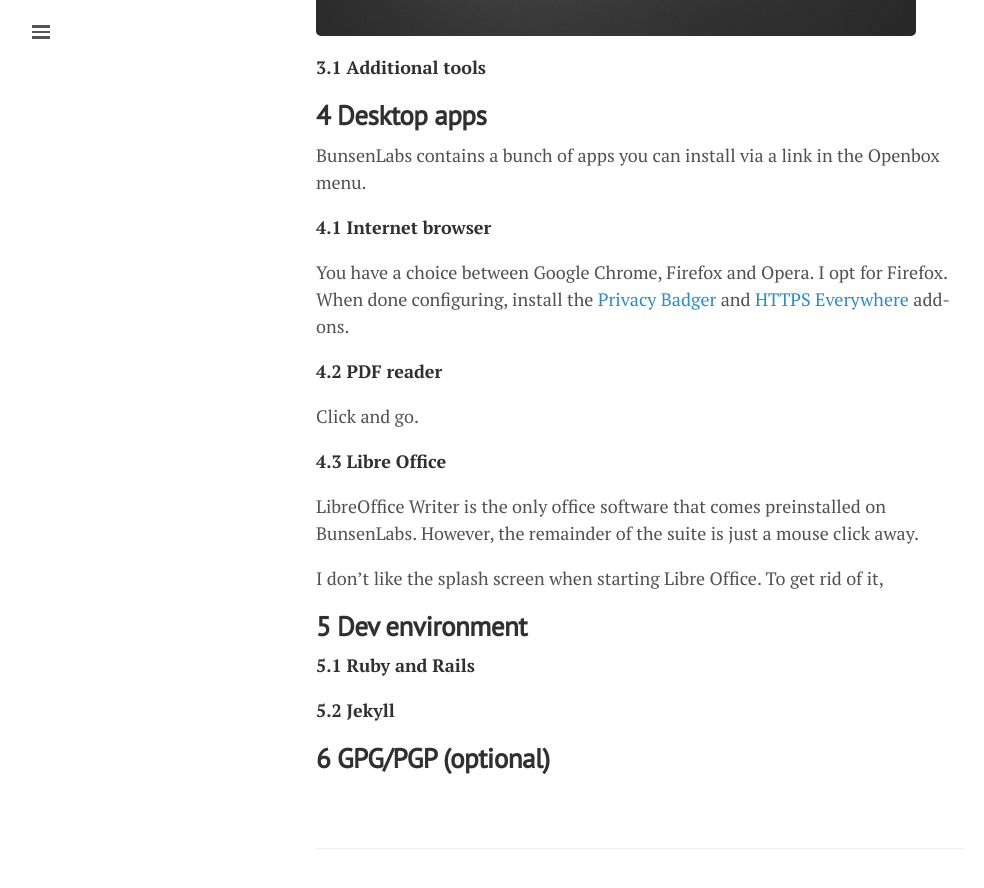
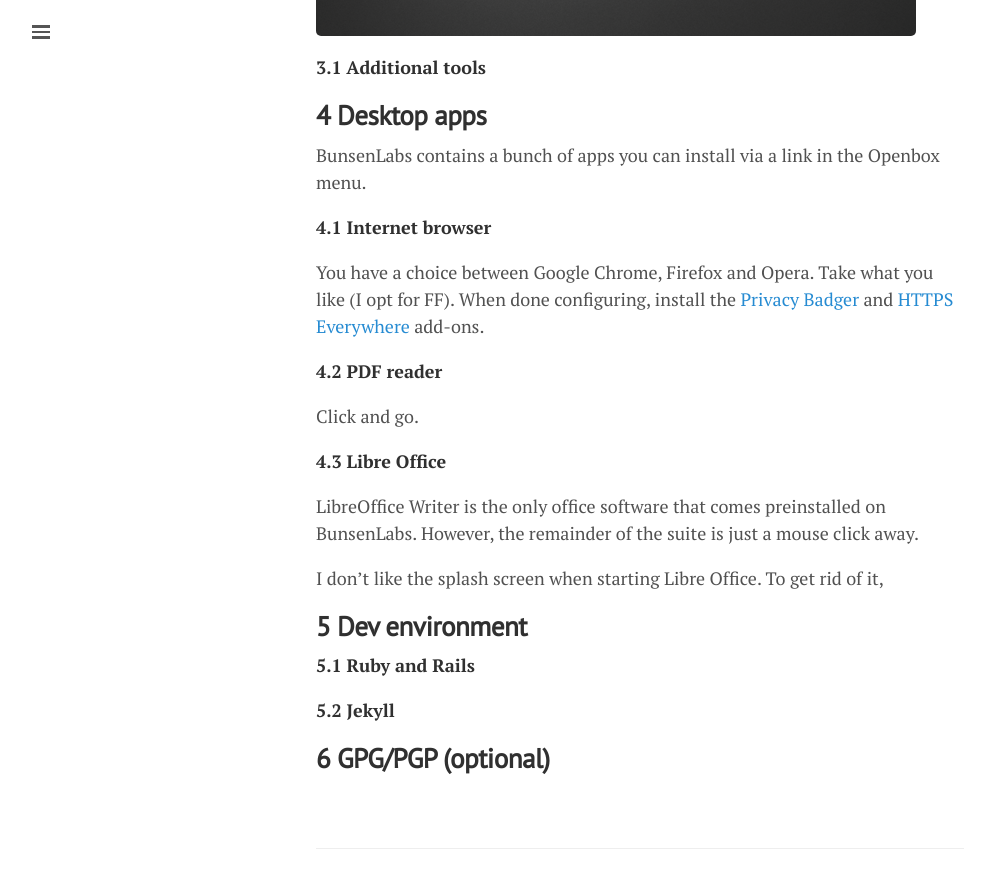
Before and after one commit to lgeurts/lgeurts.github.io, a Jekyll site: the page built from _posts/2017-07-11-bunsenlabs-linux-setup-notes-for dell-inspiron-6000.md, in a window 1280 px wide and 900 px high, scrolled down 1997 px. Shown: the top 888 px of the window, without its empty margins (0-984 px from the left). Built offline with Jekyll 4.4.1, drawn with Linux system fonts in a browser that asks for light colours; nearby versions of some CDN libraries; comment, search, counter and statistics services are not loaded.

Commit message:
Update 2017-07-11-bunsenlabs-linux-setup-notes-for dell-inspiron-6000.md

```diff
--- a/_posts/2017-07-11-bunsenlabs-linux-setup-notes-for dell-inspiron-6000.md
+++ b/_posts/2017-07-11-bunsenlabs-linux-setup-notes-for dell-inspiron-6000.md
@@ -48,7 +48,8 @@
 
 **4.1 Internet browser**
 
-You have a choice between Google Chrome, Firefox and Opera. I opt for Firefox. When done configuring, install the [Privacy Badger](https://www.eff.org/privacybadger) and [HTTPS Everywhere](https://www.eff.org/https-everywhere) add-ons.
+You have a choice between Google Chrome, Firefox and Opera. Take what you like (I opt for FF).
+When done configuring, install the [Privacy Badger](https://www.eff.org/privacybadger) and [HTTPS Everywhere](https://www.eff.org/https-everywhere) add-ons.
 
 **4.2 PDF reader**
 
```
